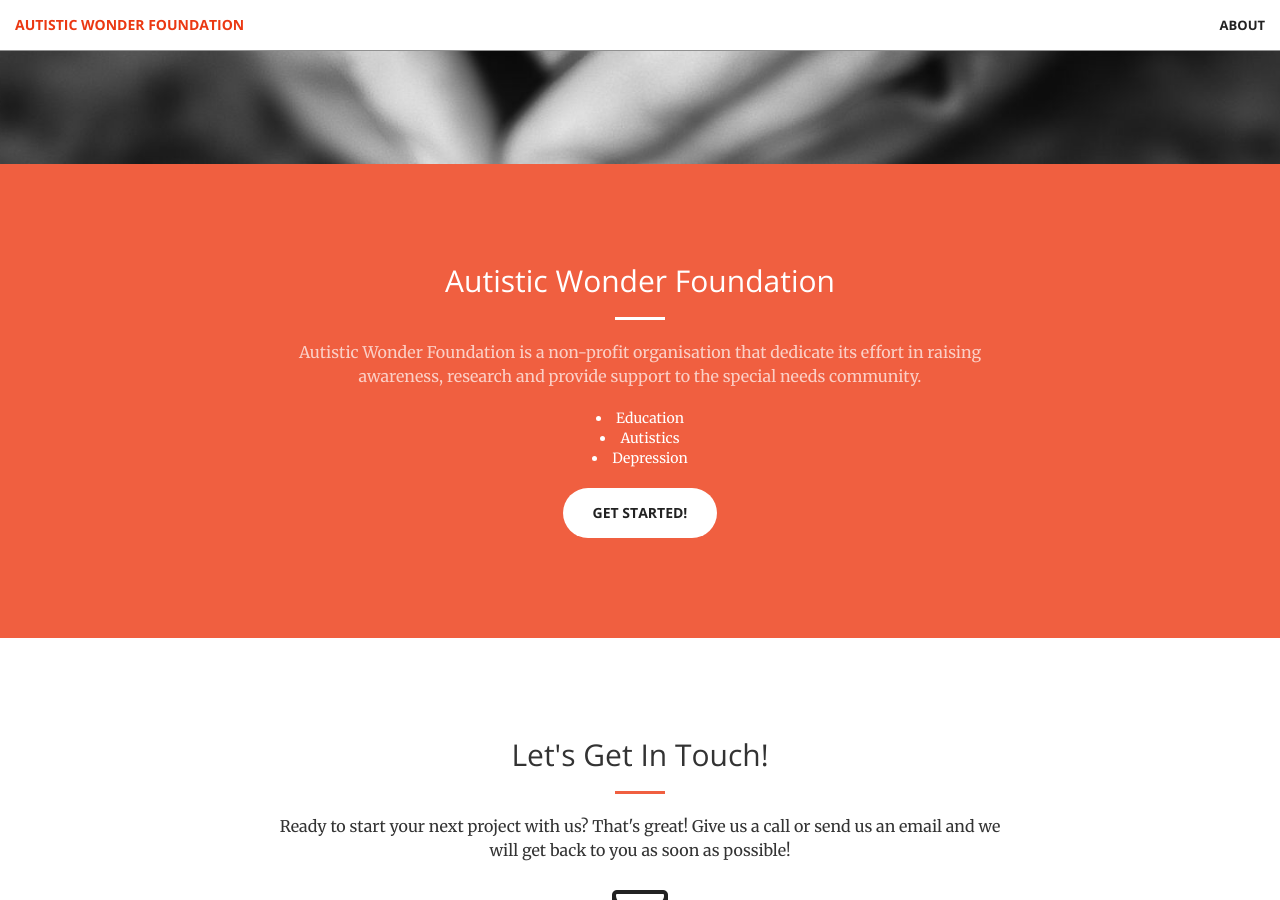
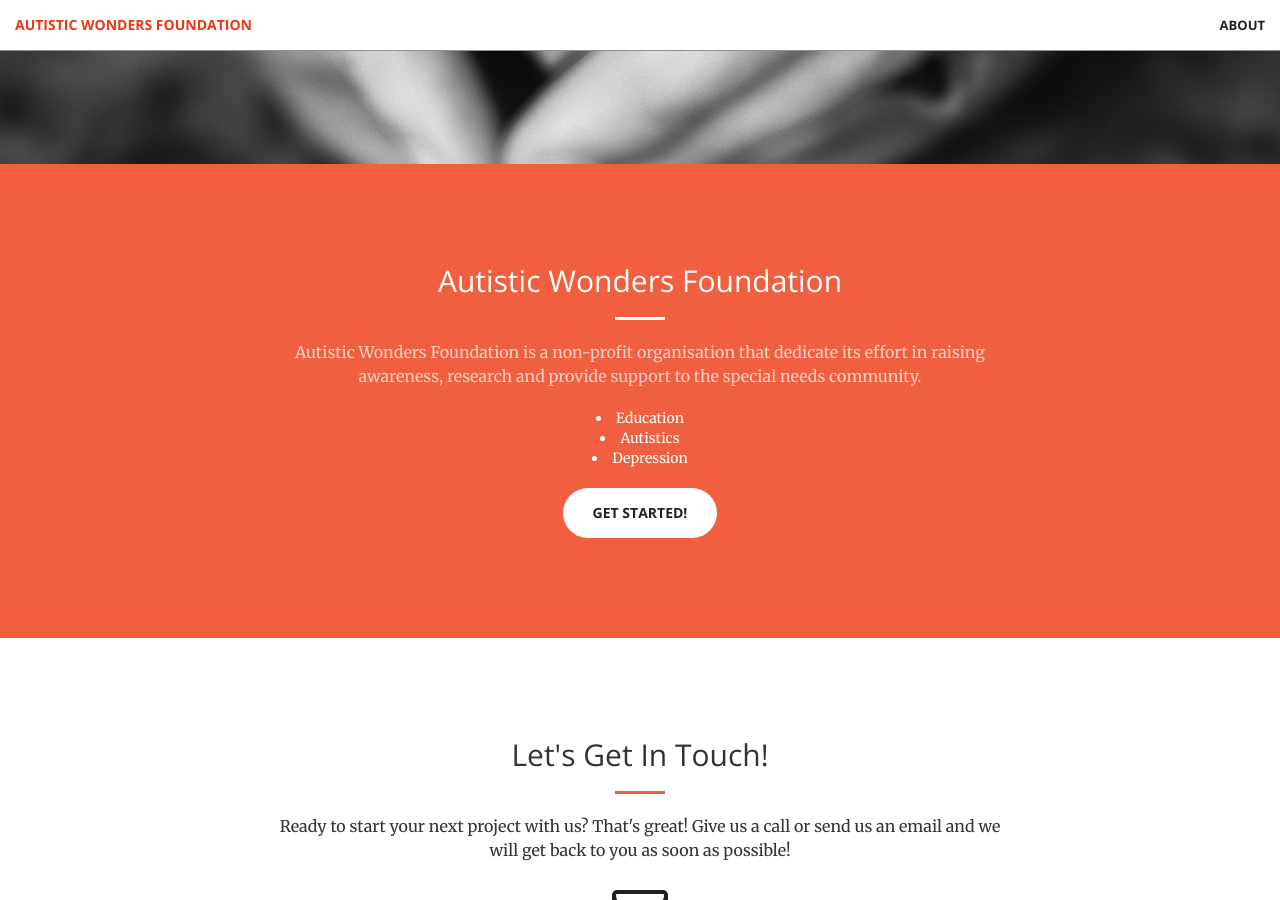
Before and after one commit to autisticwonders/autisticwonders.github.io, a Jekyll site: the page built from index.html, in a window 1280 px wide and 900 px high, scrolled down 736 px. Built offline with Jekyll 4.4.1, drawn with Linux system fonts in a browser that asks for light colours.

Commit message:
edit name autistic wonders

```diff
--- a/_config.yml
+++ b/_config.yml
@@ -1,5 +1,5 @@
 # Site settings
-title: Autistic Wonder Foundation
+title: Autistic Wonders Foundation
 email: hello@awfoundation.org
 description: > # this means to ignore newlines until "baseurl:"
 baseurl: "" # the subpath of your site, e.g. /blog/
--- a/_includes/call-to-action.html
+++ b/_includes/call-to-action.html
@@ -2,10 +2,10 @@
     <div class="container">
         <div class="row">
             <div class="col-lg-8 col-lg-offset-2 text-center">
-                <h2 class="section-heading">Autistic Wonder Foundation</h2>
+                <h2 class="section-heading">Autistic Wonders Foundation</h2>
                 <hr class="light">
                 <p class="text-faded">
-                  Autistic Wonder Foundation is a non-profit organisation that dedicate its effort
+                  Autistic Wonders Foundation is a non-profit organisation that dedicate its effort
                   in raising awareness, research and provide support to the special needs community.
 
                   <li>Education</li>
--- a/_includes/head.html
+++ b/_includes/head.html
@@ -6,7 +6,7 @@
     <meta name="description" content="">
     <meta name="author" content="">
 
-    <title>Autistic Wonder Foundation</title>
+    <title>Autistic Wonders Foundation</title>
 
     <!-- Bootstrap Core CSS -->
     <link rel="stylesheet" href="css/bootstrap.min.css" type="text/css">
--- a/_includes/nav.html
+++ b/_includes/nav.html
@@ -8,7 +8,7 @@
                 <span class="icon-bar"></span>
                 <span class="icon-bar"></span>
             </button>
-            <a class="navbar-brand page-scroll" href="#page-top">Autistic Wonder Foundation</a>
+            <a class="navbar-brand page-scroll" href="#page-top">Autistic Wonders Foundation</a>
         </div>
 
         <!-- Collect the nav links, forms, and other content for toggling -->
```
Also changed, not shown: 1 other file.
